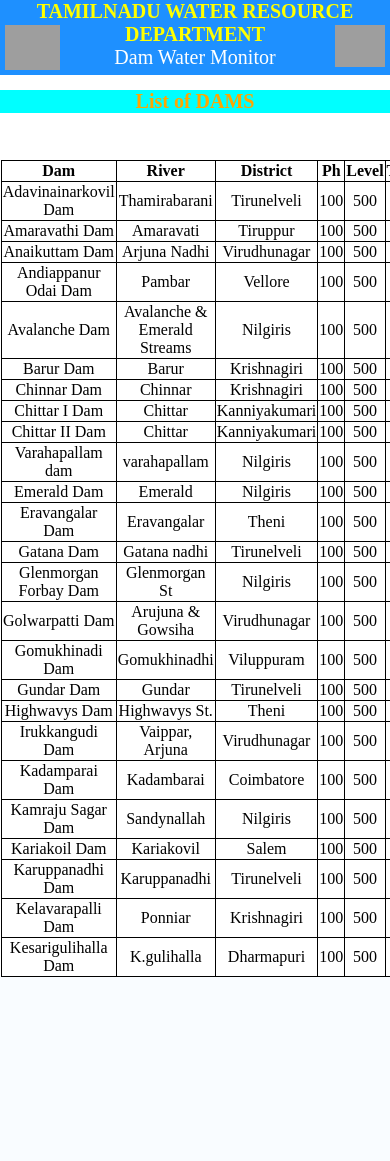
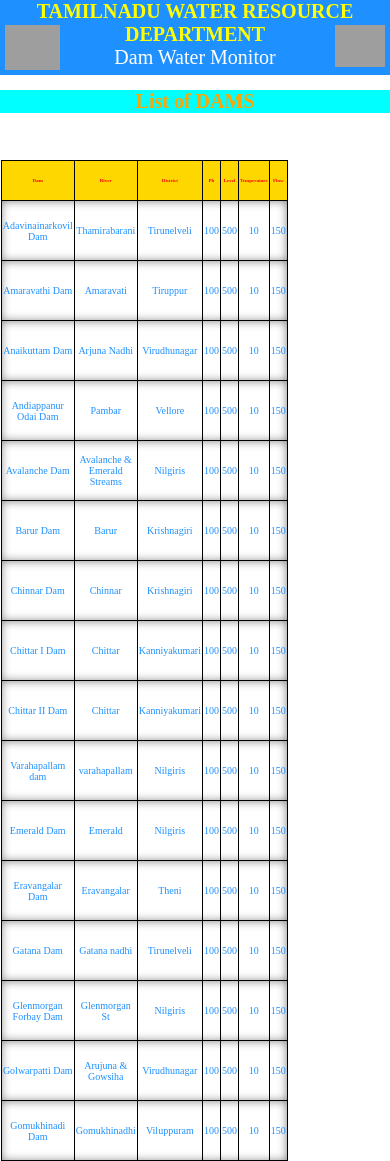
Before and after one commit to JAGAGANESH/TCE, a PHP site: page /list_of_dams.html in a window 390 px wide; the page is wider, and only the part inside the window is pictured. Shown: the top 1161 px of that part. Before the commit the page ends 977 px from the top of that part, so only its background shows below. Run offline with PHP 8.4, Linux system fonts and the light colour scheme; grey boxes are pictures that could not be loaded.

Commit message:
Update index.css

```diff
--- a/TCE_IT_FOURT SEMESTER_PM/Water Quality Monitoring/index.css
+++ b/TCE_IT_FOURT SEMESTER_PM/Water Quality Monitoring/index.css
@@ -147,7 +147,18 @@
     margin-left:2.5%;
     margin-right:2.5%;
 }
-
+.table_tr3 {
+    height: 50px;
+    font-size: 25px;
+    background-color: #FFD700;
+    color: red;
+}
+.table_tr4 {
+    height:75px;
+    font-size: 30px;
+    color: #1E90FF;
+    box-shadow: inset 0px 0px 10px rgba(0,0,0,0.5);
+}
 
 
 
@@ -261,6 +272,14 @@
         height:60px;
         font-size: 15px;
     }
+    .table_tr3 {
+        height: 40px;
+        font-size: 5px;
+    }
+    .table_tr4 {
+        height:60px;
+        font-size: 10px;
+    }
     .box1 {
         top: 550px;
         left: 22.5%;
```
